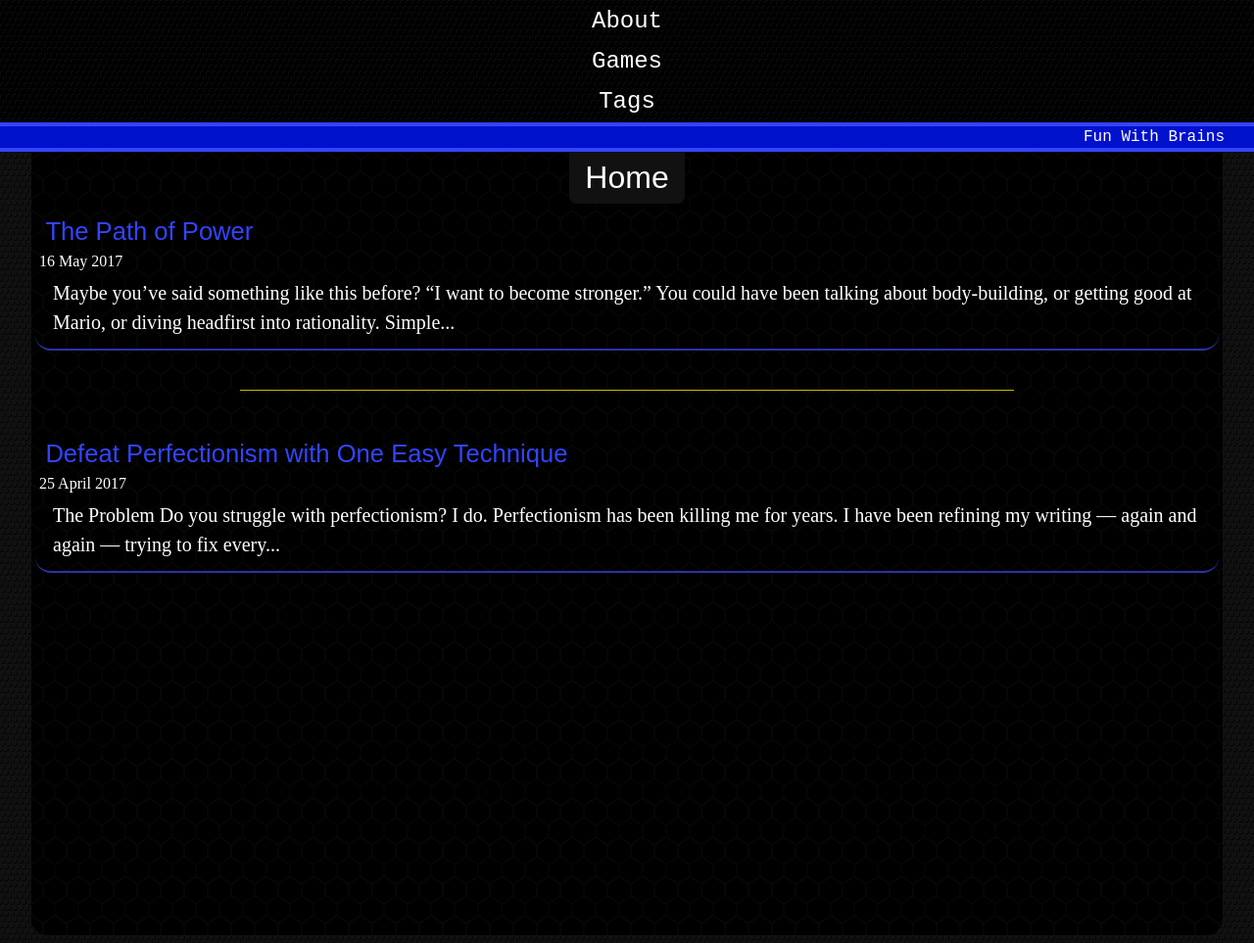
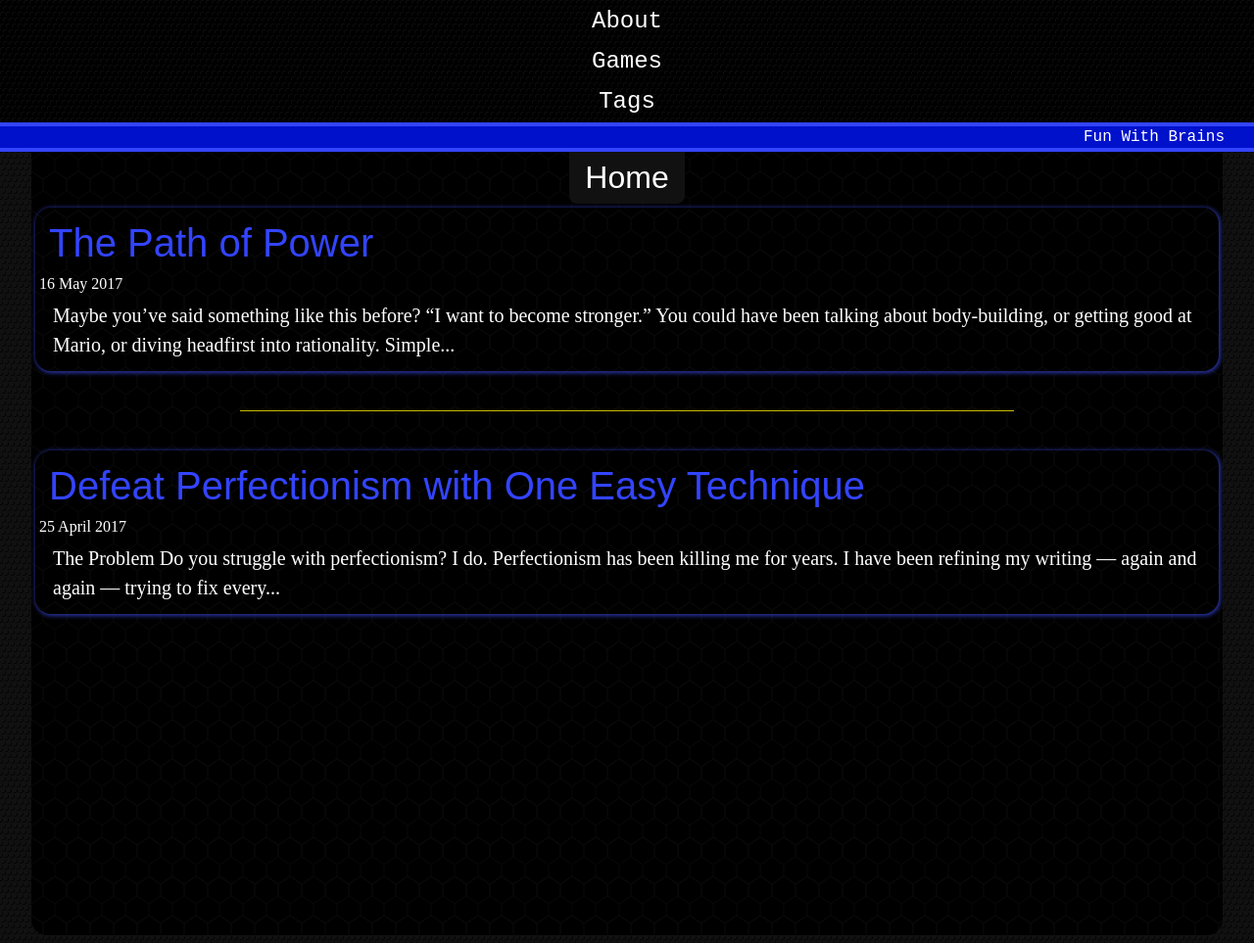
Before and after one commit to funwithbrains/funwithbrains.github.io, a Jekyll site: the page built from index.html, in a window 1280 px wide. Shown: the whole page at 98% size. Built offline with Jekyll 4.4.1, drawn with Linux system fonts in a browser that asks for light colours.

Commit message:
updated style for page lists

```diff
--- a/_includes/page_list.html
+++ b/_includes/page_list.html
@@ -1,12 +1,12 @@
 {% assign sortedPages = include.pages | sort: 'order' %}
 {% for page in sortedPages %}
   <div class="section filled-parent">
-    <h4>
+    <h1>
       <a href="{{ site.baseurl }}{{ page.url }}">
         {{ page.title }}
         <span class="fill-parent"></span>
       </a>
-    </h4>
+    </h1>
 
     {% if include.showDates != false && page.date != nil %}
       <div>{{ page.date | date_to_long_string }}</div>
--- a/_sass/content.scss
+++ b/_sass/content.scss
@@ -12,6 +12,13 @@ a {
   &:active {
     text-decoration: underline;
     color: $color-primary-dark;
+  }
+}
+
+.outline {
+  @supports (-webkit-text-stroke: white 0px) {
+    -webkit-text-stroke: white 0.05em !important;
+    color: black !important;
   }
 }
 
@@ -96,7 +103,7 @@ textarea {
   display: block;
   margin: 16px;
   padding: 16px;
-  border-bottom: 2px solid $color-primary-dark-desaturated;
+  box-shadow: 1px 1px 4px 1px $color-primary-dark-desaturated;
   @include border-radius(16px);
 }
 
```
